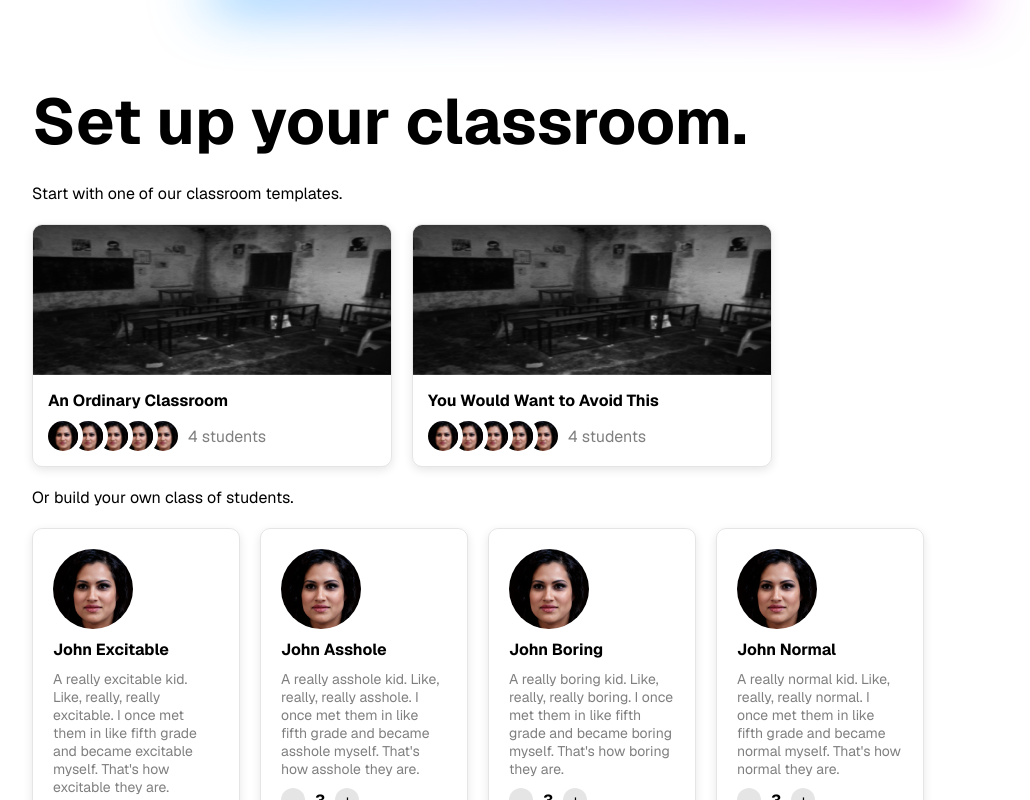
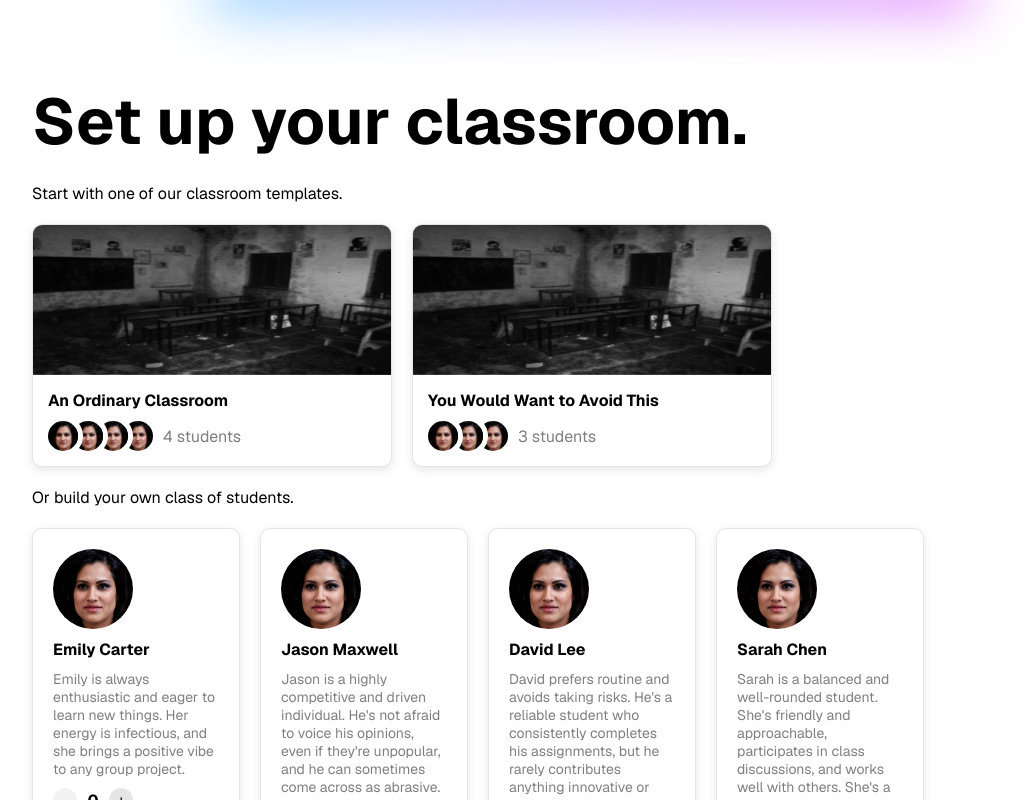
Before and after one commit to jasmine-dragons/engaged, a Next.js app in the folder client/: page /setup in a window 1280 px wide. Shown: the whole page, without its empty margins (48-1078 px from the left). Built offline with nearby package versions, Linux system fonts and the light colour scheme.

Commit message:
feat: choose your students

```diff
--- a/client/src/app/globals.css
+++ b/client/src/app/globals.css
@@ -16,6 +16,16 @@ a {
   text-decoration: none;
 }
 
+button {
+  border: none;
+  background: none;
+  font: inherit;
+  color: inherit;
+}
+button:not(:disabled) {
+  cursor: pointer;
+}
+
 .blob-wrapper {
   position: relative;
 }
--- a/client/src/app/setup/page.module.css
+++ b/client/src/app/setup/page.module.css
@@ -19,15 +19,15 @@
 }
 
 .button {
-  border: 0;
-  background: none;
-  font: inherit;
   padding: 10px 20px;
   background-color: black;
   background-image: linear-gradient(to bottom, #333, black);
   color: white;
   border-radius: 10px;
-  cursor: pointer;
+}
+.button:disabled {
+  background-image: none;
+  background-color: rgba(0, 0, 0, 0.2);
 }
 
 .gridIsh {
--- a/client/src/app/setup/page.tsx
+++ b/client/src/app/setup/page.tsx
@@ -1,33 +1,120 @@
+"use client";
+
 import { Classroom } from "@/components/Classroom";
 import styles from "./page.module.css";
 import { Student } from "@/components/Student";
+import { ClassroomTemplate, StudentTemplate } from "@/lib/types";
+import childImage from "@/../public/DEMO_CHILD.jpg";
+import { useState } from "react";
 
-const classrooms = ["An Ordinary Classroom", "You Would Want to Avoid This"];
-const students = ["excitable", "asshole", "boring", "normal"];
+const MAX_STUDENTS = 5;
+const students: StudentTemplate[] = [
+  {
+    name: "Emily Carter",
+    description:
+      "Emily is always enthusiastic and eager to learn new things. Her energy is infectious, and she brings a positive vibe to any group project.",
+    personality: "excitable",
+  },
+  {
+    name: "Jason Maxwell",
+    description:
+      "Jason is a highly competitive and driven individual. He's not afraid to voice his opinions, even if they're unpopular, and he can sometimes come across as abrasive.",
+    personality: "asshole",
+  },
+  {
+    name: "David Lee",
+    description:
+      "David prefers routine and avoids taking risks. He's a reliable student who consistently completes his assignments, but he rarely contributes anything innovative or exciting.",
+    personality: "boring",
+  },
+  {
+    name: "Sarah Chen",
+    description:
+      "Sarah is a balanced and well-rounded student. She's friendly and approachable, participates in class discussions, and works well with others. She's a good all-around team player.",
+    personality: "normal",
+  },
+];
+const classrooms: ClassroomTemplate[] = [
+  {
+    name: "An Ordinary Classroom",
+    students: ["boring", "normal", "normal", "excitable"],
+  },
+  {
+    name: "You Would Want to Avoid This",
+    students: ["asshole", "asshole", "asshole"],
+  },
+];
 
 export default function Setup() {
+  const [selection, setSelection] = useState<Record<string, number>>({});
+  const totalSelected = Object.values(selection).reduce((a, b) => a + b, 0);
+
   return (
     <div className={styles.container}>
       <h1 className={styles.heading}>Set up your classroom.</h1>
       <p>Start with one of our classroom templates.</p>
       <div className={`${styles.gridIsh} ${styles.classrooms}`}>
-        {classrooms.map((name) => (
-          <Classroom key={name} name={name} />
-        ))}
+        {classrooms.map(({ name, students }) => {
+          let selected = true;
+          const sel = { ...selection };
+          for (const personality of students) {
+            if (sel[personality] && sel[personality] > 0) {
+              sel[personality]--;
+              if (sel[personality] <= 0) {
+                delete sel[personality];
+              }
+            } else {
+              selected = false;
+              break;
+            }
+          }
+          if (Object.keys(sel).length > 0) {
+            selected = false;
+          }
+          return (
+            <Classroom
+              key={name}
+              name={name}
+              studentImages={students.map(() => ({
+                src: childImage,
+                name: "todo",
+              }))}
+              onClick={() => {
+                const sel: Record<string, number> = {};
+                for (const personality of students) {
+                  sel[personality] ??= 0;
+                  sel[personality]++;
+                }
+                setSelection(sel);
+              }}
+              selected={selected}
+            />
+          );
+        })}
       </div>
       <p>Or build your own class of students.</p>
       <div className={styles.gridIsh}>
-        {students.map((student) => (
+        {students.map(({ name, description, personality }) => (
           <Student
-            key={student}
-            name={`John ${student[0].toUpperCase()}${student.slice(1)}`}
-            description={`A really ${student} kid. Like, really, really ${student}. I once met them in like fifth grade and became ${student} myself. That's how ${student} they are.`}
+            key={personality}
+            name={name}
+            description={description}
+            count={selection[personality] ?? 0}
+            onCount={(count) =>
+              setSelection((sel) => ({ ...sel, [personality]: count }))
+            }
           />
         ))}
       </div>
       <div className={styles.bottom}>
-        <p className={styles.count}>1 of 4 students selected.</p>
-        <button className={styles.button} type="button">
+        <p className={styles.count}>
+          {totalSelected} of {MAX_STUDENTS} students selected.
+        </p>
+        <button
+          className={styles.button}
+          type="button"
+          disabled={totalSelected === 0 || totalSelected > MAX_STUDENTS}
+        >
           Next
         </button>
       </div>
--- a/client/src/components/Classroom/index.module.css
+++ b/client/src/components/Classroom/index.module.css
@@ -1,20 +1,19 @@
 .card {
   border: 1px solid rgba(0, 0, 0, 0.1);
-  background: none;
-  font: inherit;
-  color: inherit;
   box-shadow: 0 3px 10px rgba(0, 0, 0, 0.1);
   border-radius: 10px;
   overflow: hidden;
   display: flex;
   text-align: left;
   flex-direction: column;
-  cursor: pointer;
   transition: all 0.2s;
 }
-.card:hover {
+.card:not(.selected):hover {
   border-color: rgba(0, 0, 0, 0.2);
   box-shadow: 0 5px 15px rgba(0, 0, 0, 0.1);
+}
+.selected {
+  border-color: black;
 }
 
 .contents {
--- a/client/src/components/Classroom/index.tsx
+++ b/client/src/components/Classroom/index.tsx
@@ -1,32 +1,42 @@
-import Image from "next/image";
+import Image, { StaticImageData } from "next/image";
 import styles from "./index.module.css";
 import classImage from "@/../public/classroom.png";
-import childImage from "@/../public/DEMO_CHILD.jpg";
 
 export type ClassroomProps = {
   name: string;
+  studentImages: { src: string | StaticImageData; name: string }[];
+  onClick: () => void;
+  selected?: boolean;
 };
-export function Classroom({ name }: ClassroomProps) {
+export function Classroom({
+  name,
+  studentImages,
+  onClick,
+  selected,
+}: ClassroomProps) {
   return (
-    <button className={styles.card}>
+    <button
+      className={`${styles.card} ${selected ? styles.selected : ""}`}
+      onClick={onClick}
+    >
       <div className={styles.imageWrapper}>
         <Image src={classImage} alt="classroom" fill className={styles.image} />
       </div>
       <div className={styles.contents}>
         <p className={styles.name}>{name}</p>
         <div className={styles.children}>
-          {Array.from({ length: 5 }, (_, i) => (
+          {studentImages.map(({ src, name }, i) => (
             <Image
-              src={childImage}
-              alt="child"
+              src={src}
+              alt={name}
               width={40}
               height={40}
               className={styles.child}
               key={i}
-              style={{ zIndex: 10 - i }}
+              style={{ zIndex: studentImages.length - i }}
             />
           ))}
-          <p className={styles.total}>4 students</p>
+          <p className={styles.total}>{studentImages.length} students</p>
         </div>
       </div>
     </button>
--- a/client/src/components/Student/index.module.css
+++ b/client/src/components/Student/index.module.css
@@ -24,22 +24,22 @@
 .counter {
   display: flex;
   align-items: center;
-  gap: 10px;
+  gap: 5px;
 }
 .btn {
-  border: none;
-  background: none;
-  font: inherit;
-  color: inherit;
   width: 24px;
   height: 24px;
   border-radius: 50%;
   background-color: rgba(0, 0, 0, 0.1);
-  cursor: pointer;
 }
 .btn:hover {
   background-color: rgba(0, 0, 0, 0.2);
 }
+.btn:disabled {
+  opacity: 0.5;
+}
 .count {
   font-weight: bold;
+  text-align: center;
+  min-width: 2ch;
 }
--- a/client/src/components/Student/index.tsx
+++ b/client/src/components/Student/index.tsx
@@ -5,8 +5,10 @@ import childImage from "@/../public/DEMO_CHILD.jpg";
 export type StudentProps = {
   name: string;
   description: string;
+  count: number;
+  onCount: (count: number) => void;
 };
-export function Student({ name, description }: StudentProps) {
+export function Student({ name, description, count, onCount }: StudentProps) {
   return (
     <div className={styles.card}>
       <Image
@@ -19,9 +21,17 @@ export function Student({ name, description }: StudentProps) {
       <p className={styles.name}>{name}</p>
       <p className={styles.description}>{description}</p>
       <div className={styles.counter}>
-        <button className={styles.btn}>&minus;</button>
-        <span className={styles.count}>3</span>
-        <button className={styles.btn}>+</button>
+        <button
+          className={styles.btn}
+          onClick={() => onCount(count - 1)}
+          disabled={count <= 0}
+        >
+          &minus;
+        </button>
+        <div className={styles.count}>{count}</div>
+        <button className={styles.btn} onClick={() => onCount(count + 1)}>
+          +
+        </button>
       </div>
     </div>
   );
--- /dev/null
+++ b/client/src/lib/types.ts
@@ -0,0 +1,12 @@
+export type StudentTemplate = {
+  name: string;
+  description: string;
+  /** For API only; not user-facing */
+  personality: string;
+};
+
+export type ClassroomTemplate = {
+  name: string;
+  /** List of personalities. */
+  students: string[];
+};
```
